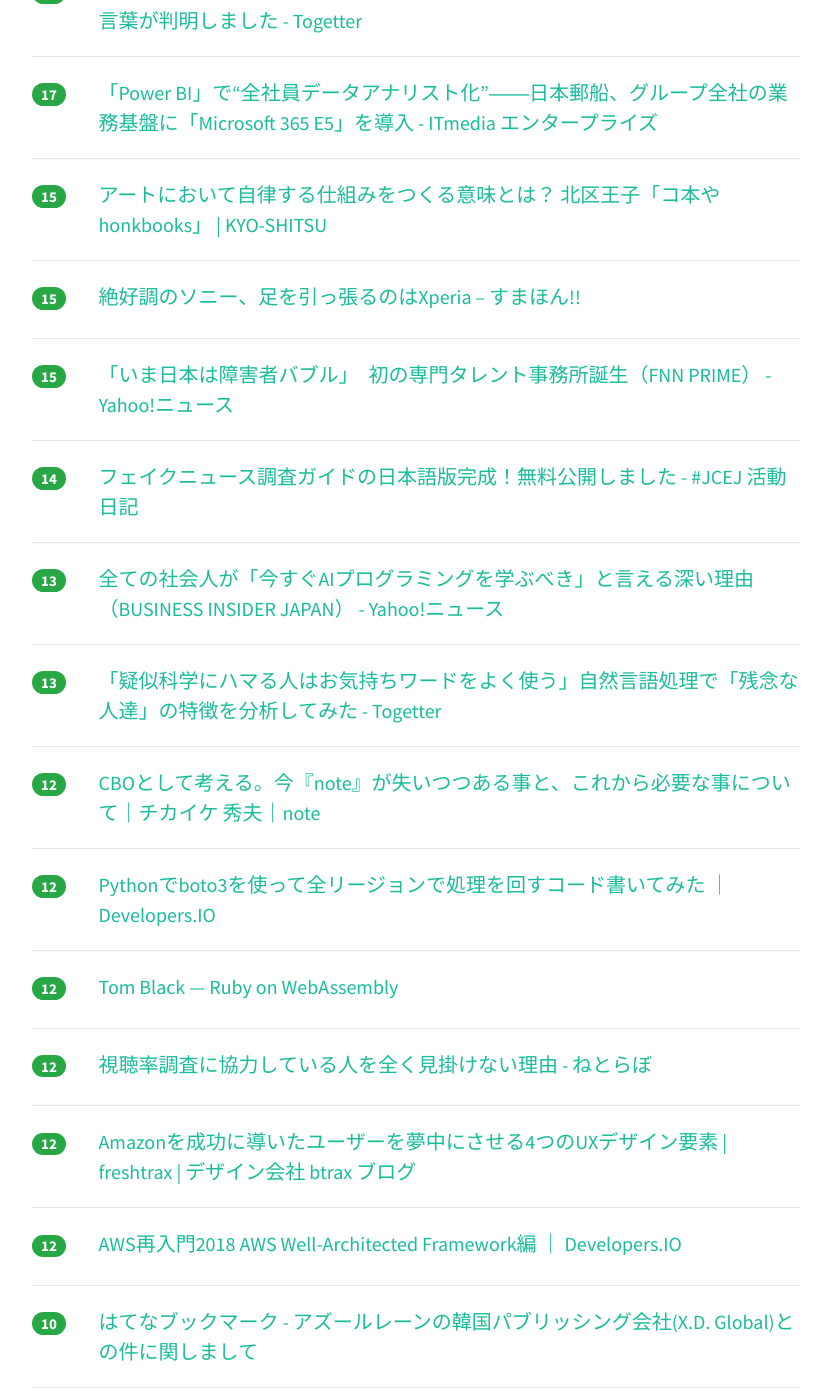
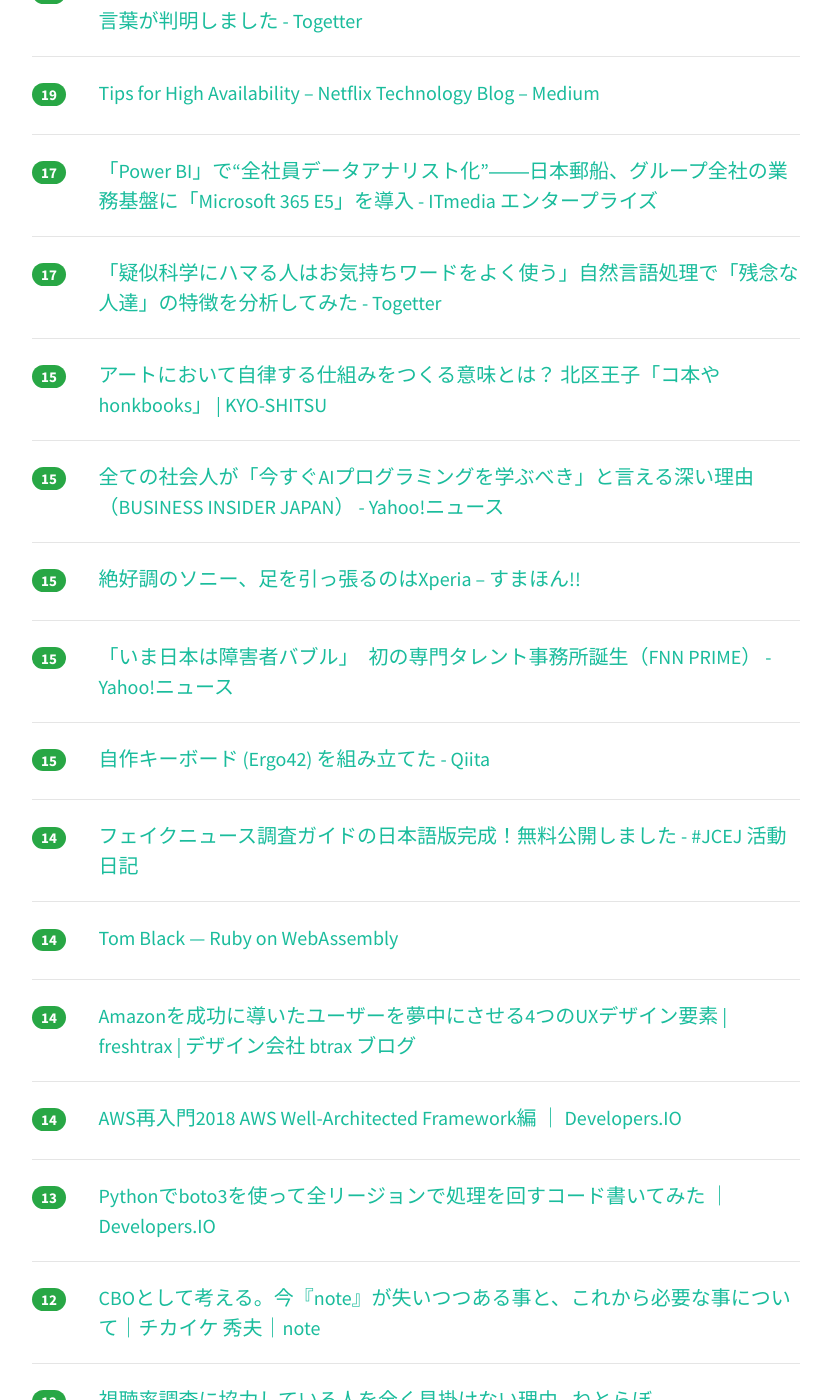
Before and after one commit to yatta47/hatena-matome-site, a Jekyll site: the page built from _posts/2018-04-30-hatena.md, in a window 1280 px wide and 1400 px high, scrolled down 1881 px. Shown: the whole window, without its empty margins (224-1052 px from the left). Built offline with Jekyll 4.4.1, drawn with Linux system fonts in a browser that asks for light colours; nearby versions of some CDN libraries; part of the change alters nothing that is shown; some of the changed text lies outside the part shown.

Commit message:
Updated 2018-04-30

```diff
--- a/_posts/2018-04-30-hatena.md
+++ b/_posts/2018-04-30-hatena.md
@@ -1,39 +1,44 @@
 ---
 layout: post
 title:  "2018-04-30 はてぶIT"
-date:   2018-04-30 15:02:23
+date:   2018-04-30 16:02:51
 tags: [it-hotentry]
 ---
-34 件のデータあり
+36 件のデータあり
 
 <hr><div class="row">
-<div class="col-1"><span class="badge badge-pill badge-success h2">394</span></div>
+<div class="col-1"><span class="badge badge-pill badge-success h2">410</span></div>
 <div class="col-11"><a href='https://www.evernote.com/shard/s491/sh/f09f0657-91db-41b9-b24e-6bc1fbed28a1/f883c82ee8e7f67994448a6aa07b9410' target='_blank'>アズールレーンの韓国パブリッシング会社(X.D. Global)との件に関しまして</a></div>
 </div>
 <hr>
 <div class="row">
-<div class="col-1"><span class="badge badge-pill badge-success h2">264</span></div>
+<div class="col-1"><span class="badge badge-pill badge-success h2">275</span></div>
 <div class="col-11"><a href='https://togetter.com/li/1222263' target='_blank'>スプラトゥーン、みまもりSwitchなど任天堂のUI/UXデザイナーさんによる「“娯楽”を追求するUIデザイナーの仕事とは」 #uicrunch - Togetter</a></div>
 </div>
 <hr>
 <div class="row">
-<div class="col-1"><span class="badge badge-pill badge-success h2">188</span></div>
+<div class="col-1"><span class="badge badge-pill badge-success h2">200</span></div>
 <div class="col-11"><a href='http://izm-11.hatenablog.com/entry/2018/04/29/225324' target='_blank'>例のプールでオフ会をしてきたので知見を公開します - izm_11's blog</a></div>
 </div>
 <hr>
 <div class="row">
-<div class="col-1"><span class="badge badge-pill badge-success h2">119</span></div>
+<div class="col-1"><span class="badge badge-pill badge-success h2">129</span></div>
 <div class="col-11"><a href='https://this.kiji.is/363304831441732705' target='_blank'>進次郎氏「政治にAI導入を」　幕張メッセで討論会 - 共同通信</a></div>
 </div>
 <hr>
 <div class="row">
-<div class="col-1"><span class="badge badge-pill badge-success h2">98</span></div>
+<div class="col-1"><span class="badge badge-pill badge-success h2">120</span></div>
 <div class="col-11"><a href='https://japanese.engadget.com/2018/04/29/chromebook-asus-12-5-flip-c302ca/' target='_blank'>Chromebookはいいぞ。ASUS製12.5型「Flip C302CA」使用レポート - Engadget 日本版</a></div>
 </div>
 <hr>
 <div class="row">
-<div class="col-1"><span class="badge badge-pill badge-success h2">49</span></div>
+<div class="col-1"><span class="badge badge-pill badge-success h2">53</span></div>
 <div class="col-11"><a href='https://qiita.com/shibukawa/items/c2f1bf8e5bb485252402' target='_blank'>2018年のJavaScriptのコードフォーマッター事情 - Qiita</a></div>
+</div>
+<hr>
+<div class="row">
+<div class="col-1"><span class="badge badge-pill badge-success h2">38</span></div>
+<div class="col-11"><a href='https://gigazine.net/news/20180429-survey-75-percent-enterprise-ios/' target='_blank'>仕事で使用する端末を従業員に選ばせると75％がAndroidではなくiOS、72％がPCではなくMacを選択するという調査結果 - GIGAZINE</a></div>
 </div>
 <hr>
 <div class="row">
@@ -47,11 +52,6 @@ tags: [it-hotentry]
 </div>
 <hr>
 <div class="row">
-<div class="col-1"><span class="badge badge-pill badge-success h2">33</span></div>
-<div class="col-11"><a href='https://gigazine.net/news/20180429-survey-75-percent-enterprise-ios/' target='_blank'>仕事で使用する端末を従業員に選ばせると75％がAndroidではなくiOS、72％がPCではなくMacを選択するという調査結果 - GIGAZINE</a></div>
-</div>
-<hr>
-<div class="row">
 <div class="col-1"><span class="badge badge-pill badge-success h2">31</span></div>
 <div class="col-11"><a href='https://qiita.com/kazurayam/items/aece5d314f84893a0a14' target='_blank'>Katalon Studioとはどんなソフトウェアか - Qiita</a></div>
 </div>
@@ -62,33 +62,38 @@ tags: [it-hotentry]
 </div>
 <hr>
 <div class="row">
+<div class="col-1"><span class="badge badge-pill badge-success h2">28</span></div>
+<div class="col-11"><a href='https://japan.cnet.com/article/35118533/' target='_blank'>初音ミクがスクリーン外から登場できた理由--「超歌舞伎」で使われた最新技術 - CNET Japan</a></div>
+</div>
+<hr>
+<div class="row">
 <div class="col-1"><span class="badge badge-pill badge-success h2">27</span></div>
 <div class="col-11"><a href='https://papix.hatenablog.com/entry/2018/04/29/215533' target='_blank'>｢カイゼン・ジャーニー｣読んだ - Masteries</a></div>
 </div>
 <hr>
 <div class="row">
-<div class="col-1"><span class="badge badge-pill badge-success h2">27</span></div>
-<div class="col-11"><a href='https://japan.cnet.com/article/35118533/' target='_blank'>初音ミクがスクリーン外から登場できた理由--「超歌舞伎」で使われた最新技術 - CNET Japan</a></div>
-</div>
-<hr>
-<div class="row">
-<div class="col-1"><span class="badge badge-pill badge-success h2">22</span></div>
+<div class="col-1"><span class="badge badge-pill badge-success h2">24</span></div>
 <div class="col-11"><a href='https://note.mu/mochikoastech/n/n7de6204972bf' target='_blank'>2時間で400冊完売した初心者向けのDNS本 #DNSをはじめよう のダウンロード版を販売します #技術書典｜mochikoAsTech｜note</a></div>
 </div>
 <hr>
 <div class="row">
-<div class="col-1"><span class="badge badge-pill badge-success h2">19</span></div>
+<div class="col-1"><span class="badge badge-pill badge-success h2">23</span></div>
 <div class="col-11"><a href='http://b.hatena.ne.jp/entry/makonari.com/?p=294' target='_blank'>はてなブックマーク - 喫煙者を一切採用しないことにしました。 | 人生にサプライズを</a></div>
 </div>
 <hr>
 <div class="row">
-<div class="col-1"><span class="badge badge-pill badge-success h2">18</span></div>
-<div class="col-11"><a href='https://medium.com/@NetflixTechBlog/be0472f2599c' target='_blank'>Tips for High Availability – Netflix Technology Blog – Medium</a></div>
+<div class="col-1"><span class="badge badge-pill badge-success h2">21</span></div>
+<div class="col-11"><a href='https://this.kiji.is/363544374254093409' target='_blank'>「海を泳いで渡った」と平尾容疑者 - 共同通信</a></div>
 </div>
 <hr>
 <div class="row">
-<div class="col-1"><span class="badge badge-pill badge-success h2">17</span></div>
+<div class="col-1"><span class="badge badge-pill badge-success h2">19</span></div>
 <div class="col-11"><a href='https://togetter.com/li/1222551' target='_blank'>キリスト教の「アーメン」を方言の細かなニュアンスに意訳すると最も適した言葉が判明しました - Togetter</a></div>
+</div>
+<hr>
+<div class="row">
+<div class="col-1"><span class="badge badge-pill badge-success h2">19</span></div>
+<div class="col-11"><a href='https://medium.com/@NetflixTechBlog/be0472f2599c' target='_blank'>Tips for High Availability – Netflix Technology Blog – Medium</a></div>
 </div>
 <hr>
 <div class="row">
@@ -97,8 +102,18 @@ tags: [it-hotentry]
 </div>
 <hr>
 <div class="row">
+<div class="col-1"><span class="badge badge-pill badge-success h2">17</span></div>
+<div class="col-11"><a href='https://togetter.com/li/1222768' target='_blank'>「疑似科学にハマる人はお気持ちワードをよく使う」自然言語処理で「残念な人達」の特徴を分析してみた - Togetter</a></div>
+</div>
+<hr>
+<div class="row">
 <div class="col-1"><span class="badge badge-pill badge-success h2">15</span></div>
 <div class="col-11"><a href='http://kyo-shitsu.net/columns/artprojects_2/' target='_blank'>アートにおいて自律する仕組みをつくる意味とは？ 北区王子「コ本や honkbooks」 | KYO-SHITSU</a></div>
+</div>
+<hr>
+<div class="row">
+<div class="col-1"><span class="badge badge-pill badge-success h2">15</span></div>
+<div class="col-11"><a href='https://headlines.yahoo.co.jp/hl?a=20180429-00010001-binsider-sci' target='_blank'>全ての社会人が「今すぐAIプログラミングを学ぶべき」と言える深い理由（BUSINESS INSIDER JAPAN） - Yahoo!ニュース</a></div>
 </div>
 <hr>
 <div class="row">
@@ -112,18 +127,33 @@ tags: [it-hotentry]
 </div>
 <hr>
 <div class="row">
+<div class="col-1"><span class="badge badge-pill badge-success h2">15</span></div>
+<div class="col-11"><a href='https://qiita.com/zk_phi/items/3180902a37fa73223020' target='_blank'>自作キーボード (Ergo42) を組み立てた - Qiita</a></div>
+</div>
+<hr>
+<div class="row">
 <div class="col-1"><span class="badge badge-pill badge-success h2">14</span></div>
 <div class="col-11"><a href='http://jcej.hatenablog.com/entry/2018/04/28/101512' target='_blank'>フェイクニュース調査ガイドの日本語版完成！無料公開しました - #JCEJ 活動日記</a></div>
 </div>
 <hr>
 <div class="row">
-<div class="col-1"><span class="badge badge-pill badge-success h2">13</span></div>
-<div class="col-11"><a href='https://headlines.yahoo.co.jp/hl?a=20180429-00010001-binsider-sci' target='_blank'>全ての社会人が「今すぐAIプログラミングを学ぶべき」と言える深い理由（BUSINESS INSIDER JAPAN） - Yahoo!ニュース</a></div>
+<div class="col-1"><span class="badge badge-pill badge-success h2">14</span></div>
+<div class="col-11"><a href='http://www.blacktm.com/blog/ruby-on-webassembly' target='_blank'>Tom Black — Ruby on WebAssembly</a></div>
+</div>
+<hr>
+<div class="row">
+<div class="col-1"><span class="badge badge-pill badge-success h2">14</span></div>
+<div class="col-11"><a href='http://blog.btrax.com/jp/2018/04/30/amazon-ux/' target='_blank'>Amazonを成功に導いたユーザーを夢中にさせる4つのUXデザイン要素 | freshtrax | デザイン会社 btrax ブログ</a></div>
+</div>
+<hr>
+<div class="row">
+<div class="col-1"><span class="badge badge-pill badge-success h2">14</span></div>
+<div class="col-11"><a href='https://dev.classmethod.jp/cloud/aws/2018-aws-re-entering-w-a/' target='_blank'>AWS再入門2018 AWS Well-Architected Framework編 ｜ Developers.IO</a></div>
 </div>
 <hr>
 <div class="row">
 <div class="col-1"><span class="badge badge-pill badge-success h2">13</span></div>
-<div class="col-11"><a href='https://togetter.com/li/1222768' target='_blank'>「疑似科学にハマる人はお気持ちワードをよく使う」自然言語処理で「残念な人達」の特徴を分析してみた - Togetter</a></div>
+<div class="col-11"><a href='https://dev.classmethod.jp/cloud/aws/iterate-all-region-with-python-boto3/' target='_blank'>Pythonでboto3を使って全リージョンで処理を回すコード書いてみた ｜ Developers.IO</a></div>
 </div>
 <hr>
 <div class="row">
@@ -133,32 +163,17 @@ tags: [it-hotentry]
 <hr>
 <div class="row">
 <div class="col-1"><span class="badge badge-pill badge-success h2">12</span></div>
-<div class="col-11"><a href='https://dev.classmethod.jp/cloud/aws/iterate-all-region-with-python-boto3/' target='_blank'>Pythonでboto3を使って全リージョンで処理を回すコード書いてみた ｜ Developers.IO</a></div>
-</div>
-<hr>
-<div class="row">
-<div class="col-1"><span class="badge badge-pill badge-success h2">12</span></div>
-<div class="col-11"><a href='http://www.blacktm.com/blog/ruby-on-webassembly' target='_blank'>Tom Black — Ruby on WebAssembly</a></div>
-</div>
-<hr>
-<div class="row">
-<div class="col-1"><span class="badge badge-pill badge-success h2">12</span></div>
 <div class="col-11"><a href='http://nlab.itmedia.co.jp/nl/articles/1804/26/news098.html' target='_blank'>視聴率調査に協力している人を全く見掛けない理由 - ねとらぼ</a></div>
 </div>
 <hr>
 <div class="row">
-<div class="col-1"><span class="badge badge-pill badge-success h2">12</span></div>
-<div class="col-11"><a href='http://blog.btrax.com/jp/2018/04/30/amazon-ux/' target='_blank'>Amazonを成功に導いたユーザーを夢中にさせる4つのUXデザイン要素 | freshtrax | デザイン会社 btrax ブログ</a></div>
+<div class="col-1"><span class="badge badge-pill badge-success h2">11</span></div>
+<div class="col-11"><a href='http://b.hatena.ne.jp/entry/s/www.evernote.com/shard/s491/sh/f09f0657-91db-41b9-b24e-6bc1fbed28a1/f883c82ee8e7f67994448a6aa07b9410' target='_blank'>はてなブックマーク - アズールレーンの韓国パブリッシング会社(X.D. Global)との件に関しまして</a></div>
 </div>
 <hr>
 <div class="row">
-<div class="col-1"><span class="badge badge-pill badge-success h2">12</span></div>
-<div class="col-11"><a href='https://dev.classmethod.jp/cloud/aws/2018-aws-re-entering-w-a/' target='_blank'>AWS再入門2018 AWS Well-Architected Framework編 ｜ Developers.IO</a></div>
-</div>
-<hr>
-<div class="row">
-<div class="col-1"><span class="badge badge-pill badge-success h2">10</span></div>
-<div class="col-11"><a href='http://b.hatena.ne.jp/entry/s/www.evernote.com/shard/s491/sh/f09f0657-91db-41b9-b24e-6bc1fbed28a1/f883c82ee8e7f67994448a6aa07b9410' target='_blank'>はてなブックマーク - アズールレーンの韓国パブリッシング会社(X.D. Global)との件に関しまして</a></div>
+<div class="col-1"><span class="badge badge-pill badge-success h2">11</span></div>
+<div class="col-11"><a href='https://ctrl-x-s.blog/2018/04/30/%E8%B3%AD%E3%81%91%E3%81%A8%E3%83%99%E3%82%A4%E3%82%BA%E3%82%A8%E3%83%A9%E3%83%BC/' target='_blank'>賭けと機械学習 – CTRL+x CTRL+s</a></div>
 </div>
 <hr>
 <div class="row">
@@ -171,8 +186,3 @@ tags: [it-hotentry]
 <div class="col-11"><a href='http://www.ryoanna.com/entry/2018/04/29/202243' target='_blank'>写真にかすみを加える - #RyoAnnaBlog</a></div>
 </div>
 <hr>
-<div class="row">
-<div class="col-1"><span class="badge badge-pill badge-success h2">9</span></div>
-<div class="col-11"><a href='https://this.kiji.is/363544374254093409' target='_blank'>「海を泳いで渡った」と平尾容疑者 - 共同通信</a></div>
-</div>
-<hr>
```
